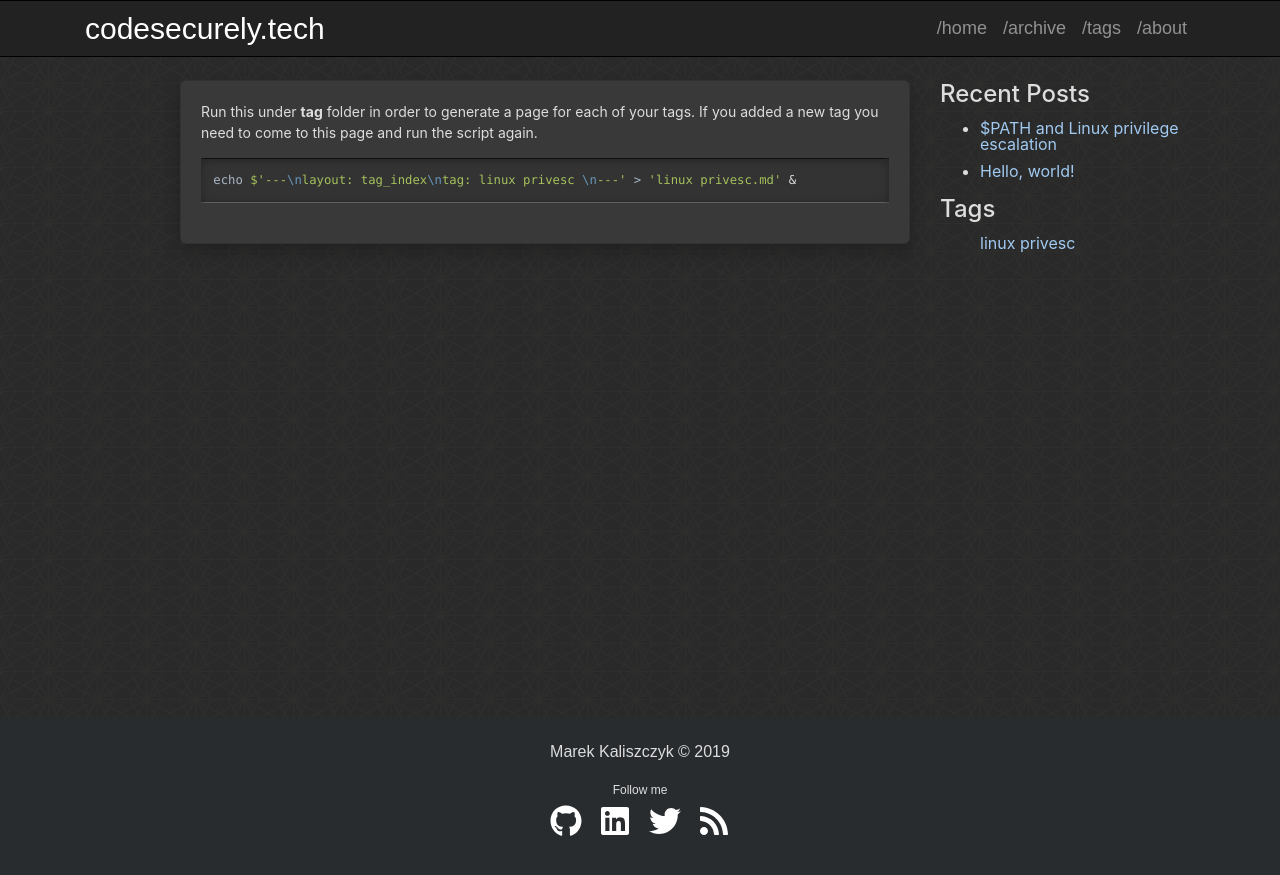
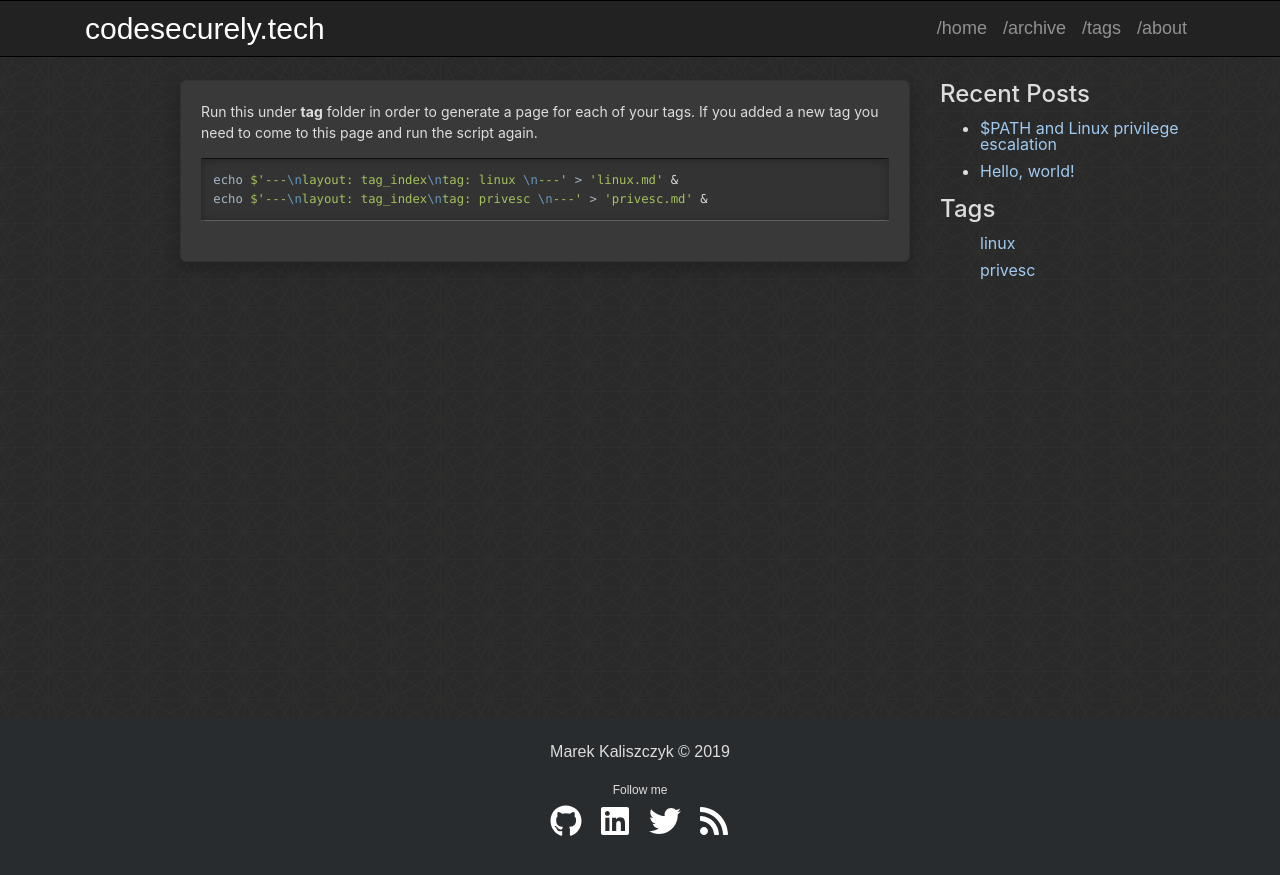
Before and after one commit to codesecurely/codesecurely.github.io, a Jekyll site: the page built from admin.md, in a window 1280 px wide. Shown: the top 875 px of the page. Built offline with Jekyll 4.4.1, drawn with Linux system fonts in a browser that asks for light colours.

Commit message:
tags fix commit

```diff
--- /dev/null
+++ b/tag/linux.md
@@ -0,0 +1,4 @@
+---
+layout: tag_index
+tag: linux
+---
--- /dev/null
+++ b/tag/privesc.md
@@ -0,0 +1,4 @@
+---
+layout: tag_index
+tag: privesc
+---
```
Also changed, not shown: _posts/2019-07-29-privilege-escalation-linux-path.md (+1 -1 lines).
